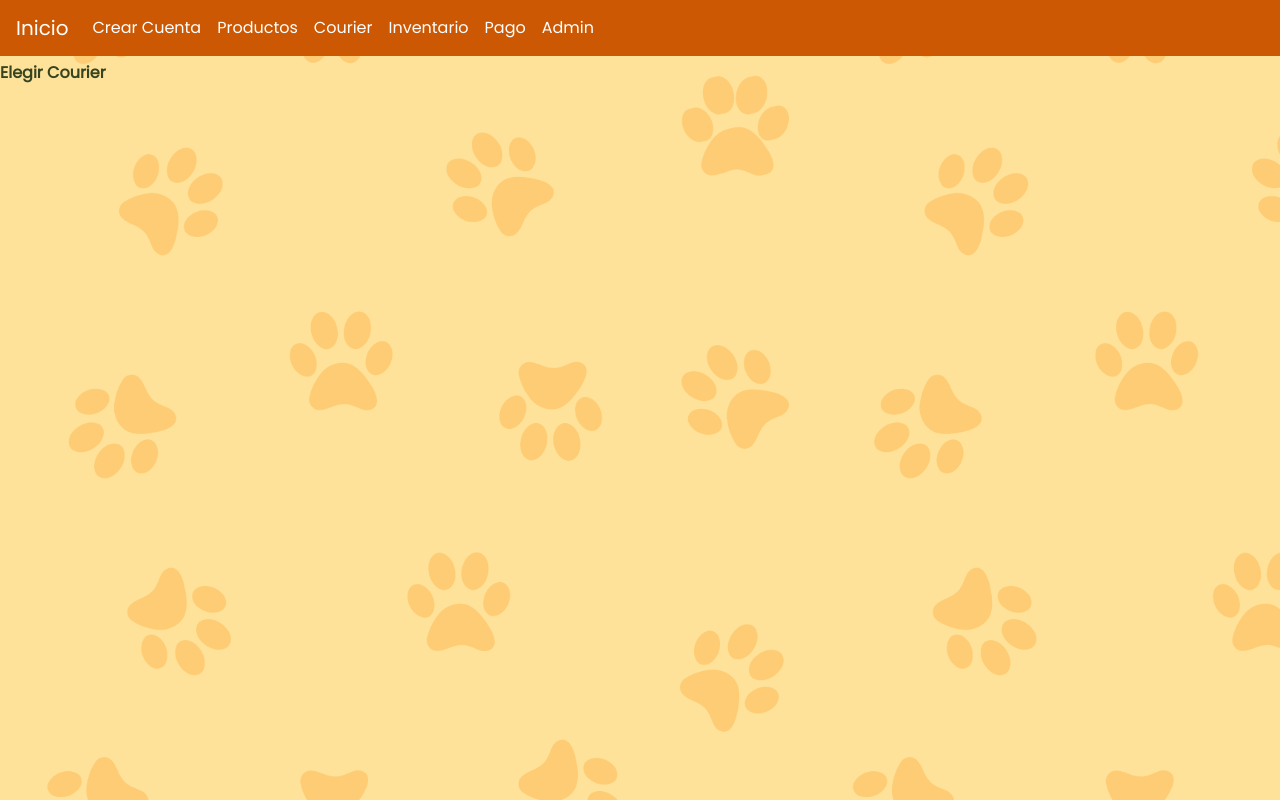
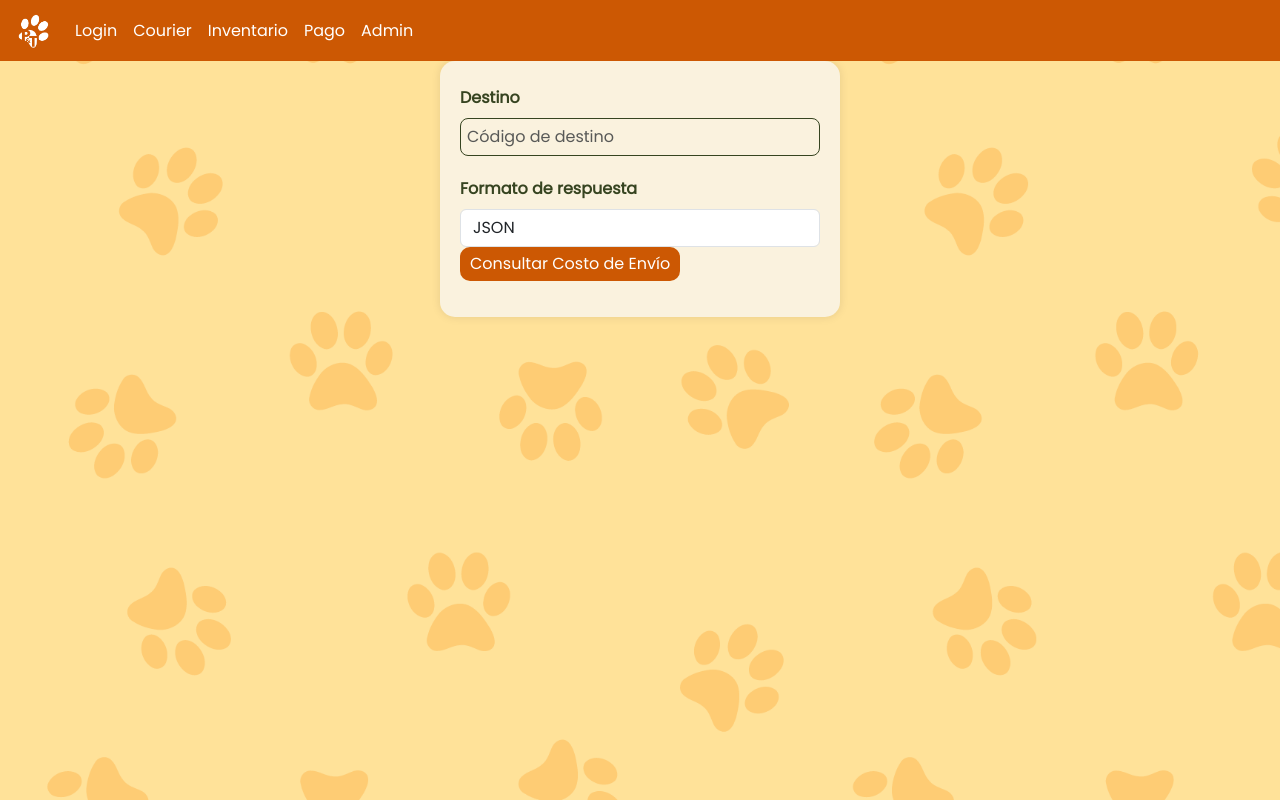
Before and after one commit to rcardocg/cc6-petshop, a React (Vite) app: page /courier in a window 1280 px wide. Built offline with nearby package versions, Linux system fonts and the light colour scheme.

Commit message:
Arreglitos varios

```diff
--- a/src/catalogo/catalogo.jsx
+++ b/src/catalogo/catalogo.jsx
@@ -1,6 +1,7 @@
 import React, { useEffect, useState } from 'react';
 import { Modal, Button } from 'react-bootstrap';
 import { useNavigate } from 'react-router-dom';
+import petsandtrails from './petsandtrails.png';
 import './catcss.css';
 
 const Catalogo = () => {
@@ -58,6 +59,11 @@ const Catalogo = () => {
 
   return (
     <div>
+
+      <div className="image-container">
+        <img src={petsandtrails} alt="Imagen de Productos" className="catalog-image" />
+      </div>
+
       <h2>Productos</h2>
 
       <div className="filtro">
--- a/src/catalogo/catcss.css
+++ b/src/catalogo/catcss.css
@@ -77,3 +77,14 @@
     font-weight: bold;
     text-align: right;
 }
+
+.image-container {
+    display: grid;
+    place-items: center;
+    padding-top: 1rem;
+}
+
+.catalog-image {
+    max-width: 300px;
+
+}
--- a/src/navbar/navbar.jsx
+++ b/src/navbar/navbar.jsx
@@ -1,18 +1,22 @@
 import React from 'react';
 import { Navbar, Nav } from 'react-bootstrap';
 import { Link } from 'react-router-dom';
+import pyt from './pyt.png';
 import './navcss.css';
 
 const NavigationBar = () => {
   return (
     <Navbar variant="dark" expand="lg">
-      <Navbar.Brand as={Link} to="/">Inicio</Navbar.Brand>
-
+      <Navbar.Brand as={Link} to="/catalogo">
+      <img
+          src={pyt}
+          style={{ width: '35px', height: 'auto' }}
+        />
+      </Navbar.Brand>
       <Navbar.Toggle aria-controls="basic-navbar-nav" />
       <Navbar.Collapse id="basic-navbar-nav">
         <Nav className="me-auto">
-          <Nav.Link as={Link} to="/crearCuenta">Crear Cuenta</Nav.Link>
-          <Nav.Link as={Link} to="/catalogo">Productos</Nav.Link>
+          <Nav.Link as={Link} to="/">Login</Nav.Link>
           <Nav.Link as={Link} to="/courier">Courier</Nav.Link>
           <Nav.Link as={Link} to="/inventario">Inventario</Nav.Link>
           <Nav.Link as={Link} to="/payment">Pago</Nav.Link>
--- a/src/pages/crearCuenta.jsx
+++ b/src/pages/crearCuenta.jsx
@@ -9,10 +9,18 @@ const CrearCuenta = () => {
   const [contraseña, setContraseña] = useState('');
   const [telefono, setTelefono] = useState('');
   const [direccion, setDireccion] = useState('');
+  const [postal, setPostal] = useState('');
   const [tipo, setTipo] = useState('usuario'); // Valor por defecto a 'usuario'
+  const [error, setError] = useState('');
 
   const handleSubmit = async (event) => {
     event.preventDefault();
+
+    const postalRegex = /^\d{5}$/; // Expresión regular para 5 dígitos
+    if (!postalRegex.test(postal)) {
+      setError('El código postal debe contener exactamente 5 dígitos.');
+      return;
+    }
 
     const data = {
       nombre,
@@ -27,6 +35,7 @@ const CrearCuenta = () => {
       const response = await axios.post('http://localhost:5000/api/clientes', data);
       console.log('Cliente registrado:', response.data);
       alert('Cuenta creada exitosamente');
+      setError('');
     } catch (error) {
       console.error('Error al registrar la cuenta:', error);
       alert('Error al crear la cuenta');
@@ -83,6 +92,16 @@ const CrearCuenta = () => {
         />
         <br />
 
+        <label htmlFor="Postal">Código Postal:</label>
+        <input
+          type="text"
+          value={postal}
+          onChange={(e) => setPostal(e.target.value)}
+          required
+        />
+        <br />
+        {error && <p style={{ color: 'red' }}>{error}</p>}
+
 
         <label>Tipo de cuenta</label>
         <div className='radio-admin'>
--- a/src/pages/elegirCourier.jsx
+++ b/src/pages/elegirCourier.jsx
@@ -1,9 +1,55 @@
-import { Form } from "react-bootstrap";
+import { useState } from "react";
+import { Form, Button } from "react-bootstrap";
 
-export default function Courier(){
-    return(
-        <>
-        <Form.Label>Elegir Courier</Form.Label>
-        </>
-    );
+export default function Courier() {
+  const [destino, setDestino] = useState("");
+  const [formato, setFormato] = useState("json"); // JSON por defecto
+
+  const handleSubmit = (e) => {
+    e.preventDefault();
+
+    // Crear la URL con los parámetros que ha dado el usuario
+    const url = `http://courrier/consulta?destino=${destino}&formato=${formato}`;
+
+    // Simular el envío de la solicitud en la consola (luego puedes hacer una solicitud real con fetch)
+    console.log("Enviando solicitud a URL:", url);
+
+    // Aquí puedes implementar el envío real con fetch
+    // fetch(url)
+    //   .then((response) => response.json())
+    //   .then((data) => console.log('Respuesta del servidor:', data))
+    //   .catch((error) => console.error('Error en la solicitud:', error));
+  };
+
+  return (
+    <>
+      <Form onSubmit={handleSubmit}>
+        <Form.Group controlId="destinoInput">
+          <Form.Label>Destino</Form.Label>
+          <Form.Control
+            type="text"
+            placeholder="Código de destino"
+            value={destino}
+            onChange={(e) => setDestino(e.target.value)}
+          />
+        </Form.Group>
+
+        <Form.Group controlId="formatoSelect">
+          <Form.Label>Formato de respuesta</Form.Label>
+          <Form.Control
+            as="select"
+            value={formato}
+            onChange={(e) => setFormato(e.target.value)}
+          >
+            <option value="json">JSON</option>
+            <option value="xml">XML</option>
+          </Form.Control>
+        </Form.Group>
+
+        <Button variant="primary" type="submit">
+          Consultar Costo de Envío
+        </Button>
+      </Form>
+    </>
+  );
 }
--- a/vite.config.js
+++ b/vite.config.js
@@ -6,9 +6,9 @@ export default defineConfig({
   server: {
     proxy: {
       '/api': {
-        target: 'http://localhost:5000',  // Apunta a tu backend
+        target: 'http://localhost:5000',  // apunta al backend
         changeOrigin: true,
-        rewrite: (path) => path.replace(/^\/api/, ''),  // Opción para remover el prefijo /api si lo necesitas
+        rewrite: (path) => path.replace(/^\/api/, ''),
       },
     },
   },
```
Also changed, not shown: src/catalogo/petsandtrails.png (added), src/navbar/pyt.png (added).
